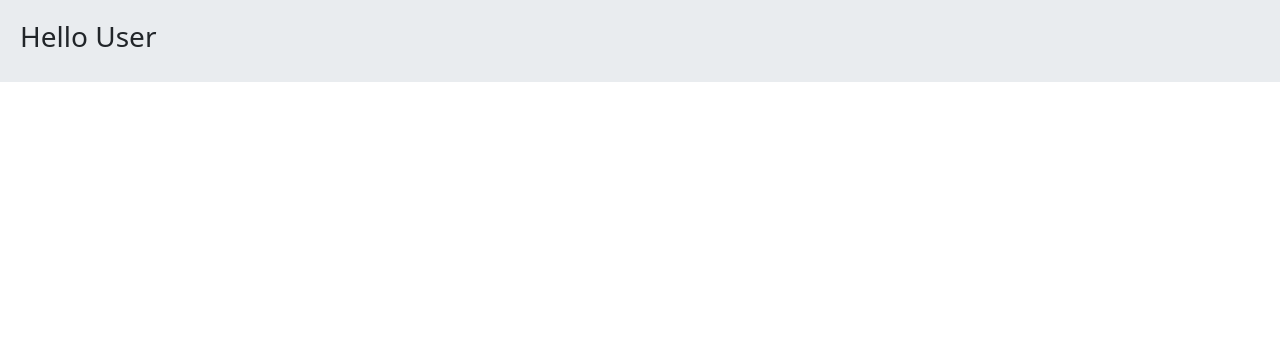
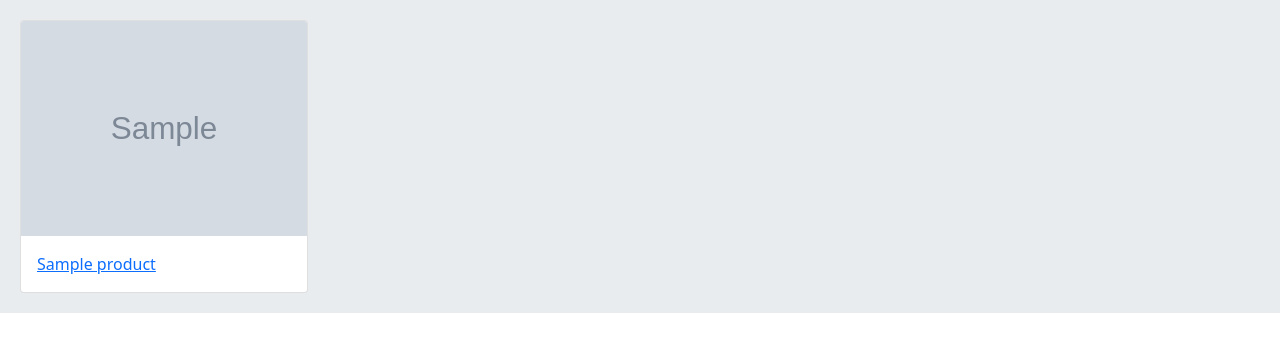
Before and after one commit to GhasemMatoo/Mongard, a Django app: page / in a window 1280 px wide. Shown: the part 56-408 px from the top of the page. Run offline with Django 5.2, Linux system fonts and the light colour scheme; tables that the repository leaves empty hold one stand-in row (values such as "Sample post"); grey boxes marked "Sample" are stand-in pictures.

Commit message:
ADD: create product model and html and view

```diff
--- a/django-shop/djangoshop/djangoshop/urls.py
+++ b/django-shop/djangoshop/djangoshop/urls.py
@@ -16,9 +16,13 @@ Including another URLconf
 """
 from django.contrib import admin
 from django.urls import path, include
-
+from django.conf import settings
+from django.conf.urls.static import static
 urlpatterns = [
     path('admin/', admin.site.urls),
     path('', include('home.urls', namespace='home')),
     path('accounts/', include('accounts.urls', namespace='account'))
 ]
+
+if settings.DEBUG:
+    urlpatterns += static(settings.MEDIA_URL, document_root=settings.MEDIA_ROOT)
--- a/django-shop/djangoshop/home/models.py
+++ b/django-shop/djangoshop/home/models.py
@@ -1,5 +1,5 @@
 from django.db import models
-
+from django.urls import reverse
 
 # Create your models here.
 
@@ -19,6 +19,7 @@ class Category(models.Model):
 class Product(models.Model):
     category = models.ForeignKey(Category, on_delete=models.CASCADE, related_name='products')
     name = models.CharField(max_length=200)
+    slug = models.SlugField(max_length=200, unique=True)
     image = models.ImageField(upload_to="products/")
     description = models.TextField(max_length=500)
     price = models.IntegerField()
@@ -31,3 +32,6 @@ class Product(models.Model):
 
     def __str__(self):
         return self.name
+
+    def get_absolute_url(self):
+        return reverse('home:product_detail', kwargs={'slug': self.slug})
--- a/django-shop/djangoshop/home/templates/home/home.html
+++ b/django-shop/djangoshop/home/templates/home/home.html
@@ -1,5 +1,12 @@
 {% extends 'base.html' %}
 
 {% block content %}
-    <h3>Hello User</h3>
+    {% for product in products %}
+        <div class="card" style="width: 18rem;">
+            <img src={{ product.image.url }} class="card-img-top" alt="...">
+            <div class="card-body">
+                <a href="{{ product.get_absolute_url }}" class="card-title">{{ product.name }}</a>
+            </div>
+        </div>
+    {% endfor %}
 {% endblock %}
--- a/django-shop/djangoshop/home/urls.py
+++ b/django-shop/djangoshop/home/urls.py
@@ -4,5 +4,6 @@ from . import views
 
 app_name = 'home'
 urlpatterns = [
-    path('', views.HomeView.as_view(), name='home')
+    path('', views.HomeView.as_view(), name='home'),
+    path('<slug:slug>/', views.ProductDetailView.as_view(), name='product_detail'),
 ]
--- a/django-shop/djangoshop/home/views.py
+++ b/django-shop/djangoshop/home/views.py
@@ -1,5 +1,6 @@
-from django.shortcuts import render
+from django.shortcuts import render, get_object_or_404
 from django.views import View
+from .models import Product
 # Create your views here.
 
 
@@ -7,4 +8,14 @@ class HomeView(View):
     template_name = 'home/home.html'
 
     def get(self, request):
-        return render(request=request, template_name=self.template_name)
+        products = Product.objects.all()
+        return render(request=request, template_name=self.template_name, context={"products": products})
+
+
+class ProductDetailView(View):
+    template_name = 'home/detail.html'
+
+    def get(self, request, *args, **kwargs):
+        slug = self.kwargs['slug']
+        product = get_object_or_404(Product, slug=slug)
+        return render(request=request, template_name=self.template_name, context={'product': product})
--- a/django-shop/djangoshop/requirements.txt
+++ b/django-shop/djangoshop/requirements.txt
@@ -1,3 +1,4 @@
 Django==5.1.4
 requests==2.32.3
 pillow==11.1.0
+django-storages==1.14.4
```
Also changed, not shown: django-shop/djangoshop/djangoshop/settings.py (+7 -0 lines), django-shop/djangoshop/home/templates/home/detail.html (added, +9 -0 lines), django-shop/djangoshop/utils.py (+6 -1 lines), django-shop/djangoshop/home/migrations/0001_initial.py (deleted).
